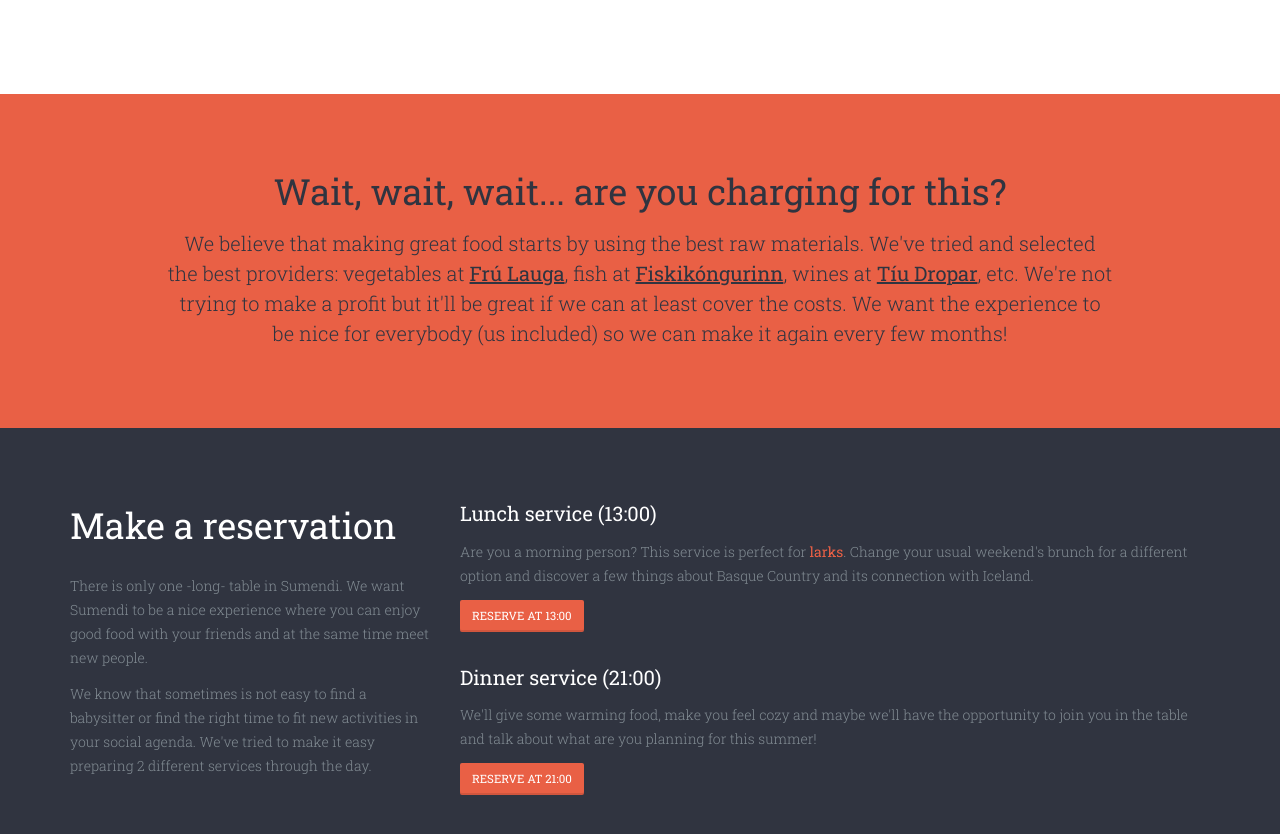
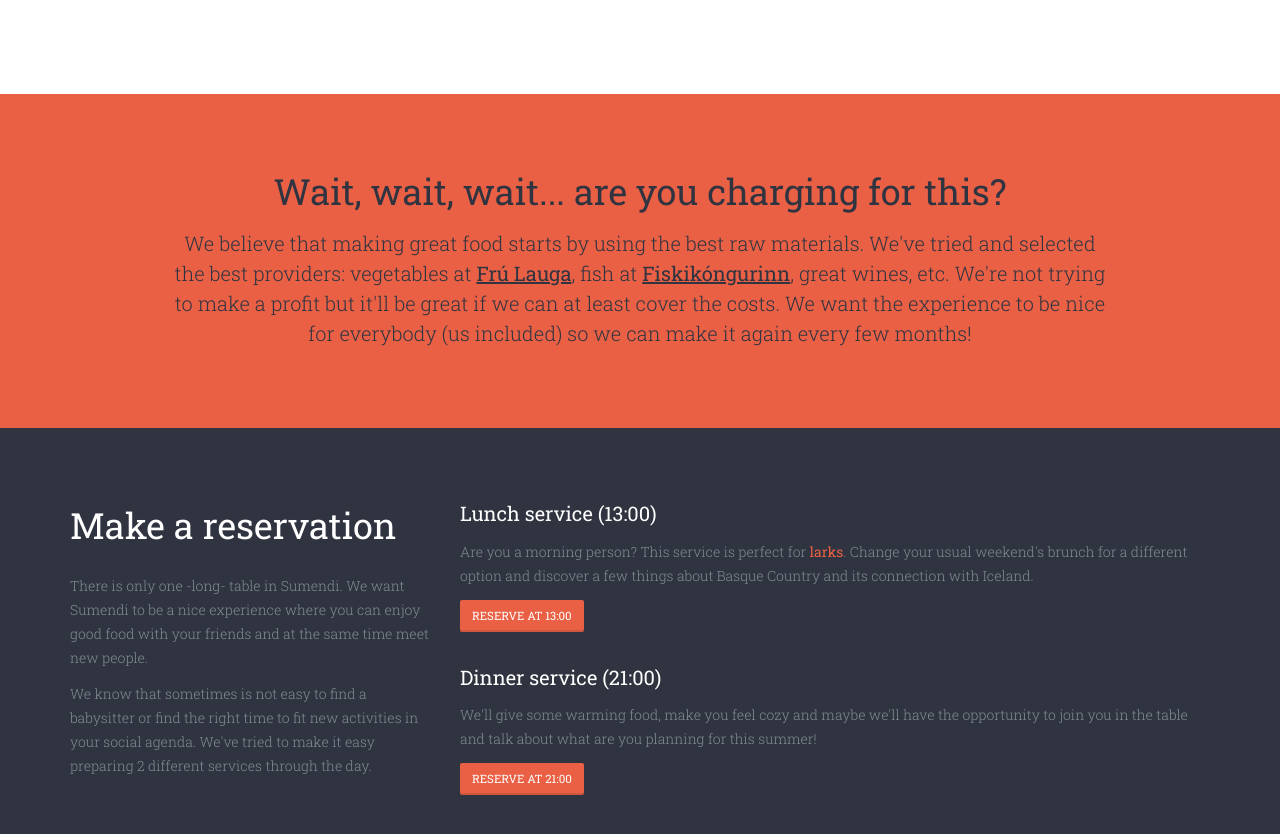
Before and after one commit to Sumendi/sumendi.github.io, a Jekyll site: the page built from index.html, in a window 1280 px wide and 900 px high, scrolled down 3103 px, cut to the strip 0-891 px from the top of the window. Shown: the top 834 px of the strip. Built offline with Jekyll 4.4.1, drawn with Linux system fonts in a browser that asks for light colours; nearby versions of some CDN libraries.

Commit message:
Remove Tiu Dropar references.

```diff
--- a/_includes/general/charging.html
+++ b/_includes/general/charging.html
@@ -11,7 +11,7 @@
               We believe that making great food starts by using the best raw materials. We've tried and selected the best providers: vegetables at
               <a href="http://www.frulauga.is/" style="text-decoration: underline; color:#303440;">Frú Lauga</a>,
               fish at <a href="www.fiskikongurinn.is" style="text-decoration: underline; color:#303440;">Fiskikóngurinn</a>,
-              wines at <a href="https://www.facebook.com/LeChateauxDesDixGouttes" style="text-decoration: underline; color:#303440;">Tíu Dropar</a>, etc.
+              great wines, etc.
               We're not trying to make a profit but it'll be great if we can at least cover the costs.
               We want the experience to be nice for everybody (us included) so we can make it again every few months!
             </h4>
```
